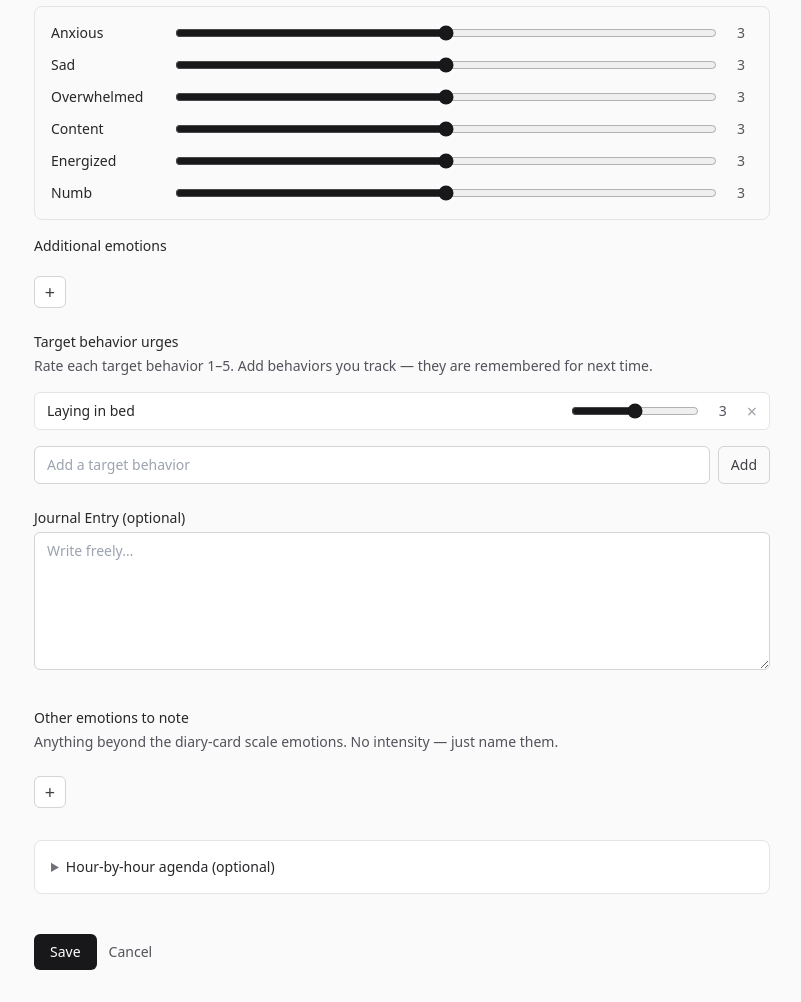
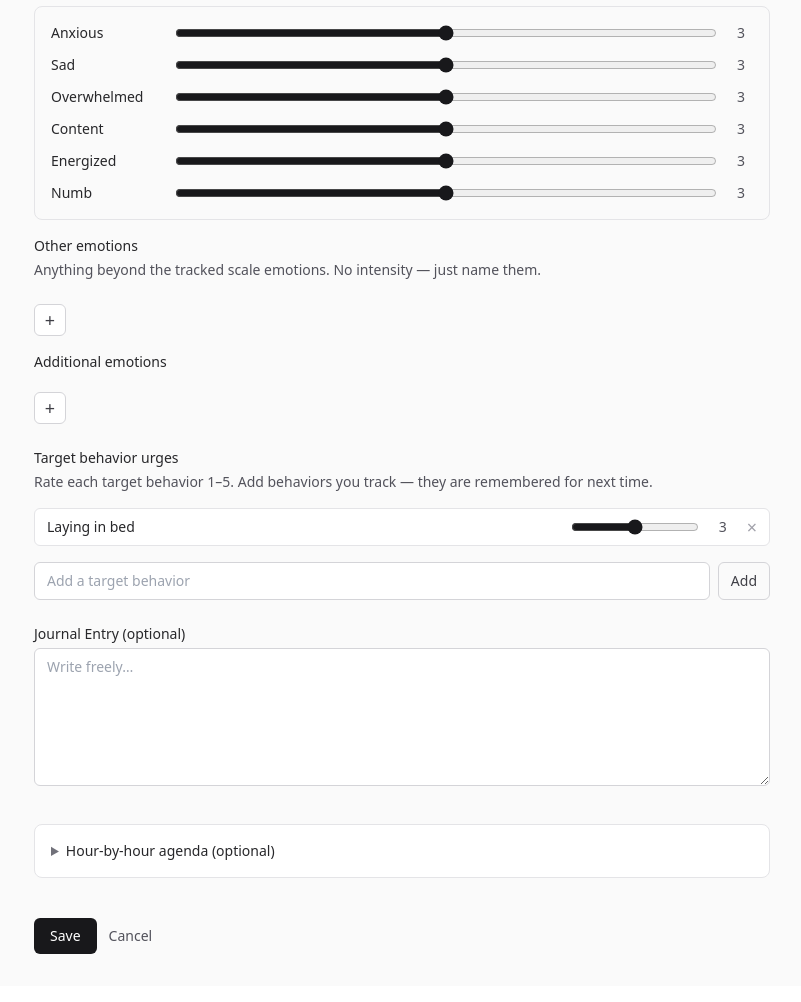
Before and after one commit to andrewadelson92/ledger, a Flask app: page /new/daily_planner in a window 1280 px wide. Shown: the part 709-1711 px from the top of the page, without its empty margins (238-1039 px from the left). After the commit the page ends 1663 px from the top, so only its background shows below. Run offline with Flask 3, Linux system fonts and the light colour scheme; data that the repository does not hold is empty; some libraries are stand-ins or nearby versions.

Commit message:
Fold other emotions into the diary card.
Show them under tracked emotions on home/detail, and place the picker there in the Today form.

Co-authored-by: Cursor <cursoragent@cursor.com>

```diff
--- a/helpers.py
+++ b/helpers.py
@@ -310,6 +310,7 @@ def daily_planner_has_diary(payload: dict | None = None) -> bool:
     return bool(
         p.get("diary_emotions")
         or p.get("diary_urges")
+        or p.get("noted_emotions")
         or (p.get("diary_journal") or "").strip()
     )
 
--- a/templates/forms/daily_planner.html
+++ b/templates/forms/daily_planner.html
@@ -47,6 +47,23 @@
       </ul>
 
       <div class="mt-4">
+        <h4 class="text-sm font-medium text-zinc-800 mb-1">Other emotions</h4>
+        <p class="text-sm text-zinc-600 mb-3">Anything beyond the tracked scale emotions. No intensity — just name them.</p>
+        {{ emotion_wheel_picker(
+          noted_emotion_wheel,
+          'noted_emotions_json',
+          payload.noted_emotions or [],
+          'intensity',
+          5,
+          start_empty=true,
+          show_intensity=false,
+          show_picker_hint=false,
+          add_label='Add emotion',
+          exclude_emotions=diary_card_emotions
+        ) }}
+      </div>
+
+      <div class="mt-4">
         <h4 class="text-sm font-medium text-zinc-800 mb-2">Additional emotions</h4>
         {{ emotion_wheel_picker(
           emotion_wheel,
@@ -69,23 +86,6 @@
       {{ journal_fields({'text': payload.diary_journal or ''}, false, 6, 'Journal Entry (optional)') }}
     </div>
   </section>
-
-  <div>
-    <h2 class="text-sm font-medium text-zinc-800 mb-1">Other emotions to note</h2>
-    <p class="text-sm text-zinc-600 mb-3">Anything beyond the diary-card scale emotions. No intensity — just name them.</p>
-    {{ emotion_wheel_picker(
-      noted_emotion_wheel,
-      'noted_emotions_json',
-      payload.noted_emotions or [],
-      'intensity',
-      5,
-      start_empty=true,
-      show_intensity=false,
-      show_picker_hint=false,
-      add_label='Add emotion',
-      exclude_emotions=diary_card_emotions
-    ) }}
-  </div>
 
   <details class="rounded-lg border border-zinc-200 bg-white p-4"
     {% if payload.agenda %}open{% endif %}>
```
Also changed, not shown: templates/entry_detail.html (+10 -10 lines), templates/index.html (+11 -11 lines).
